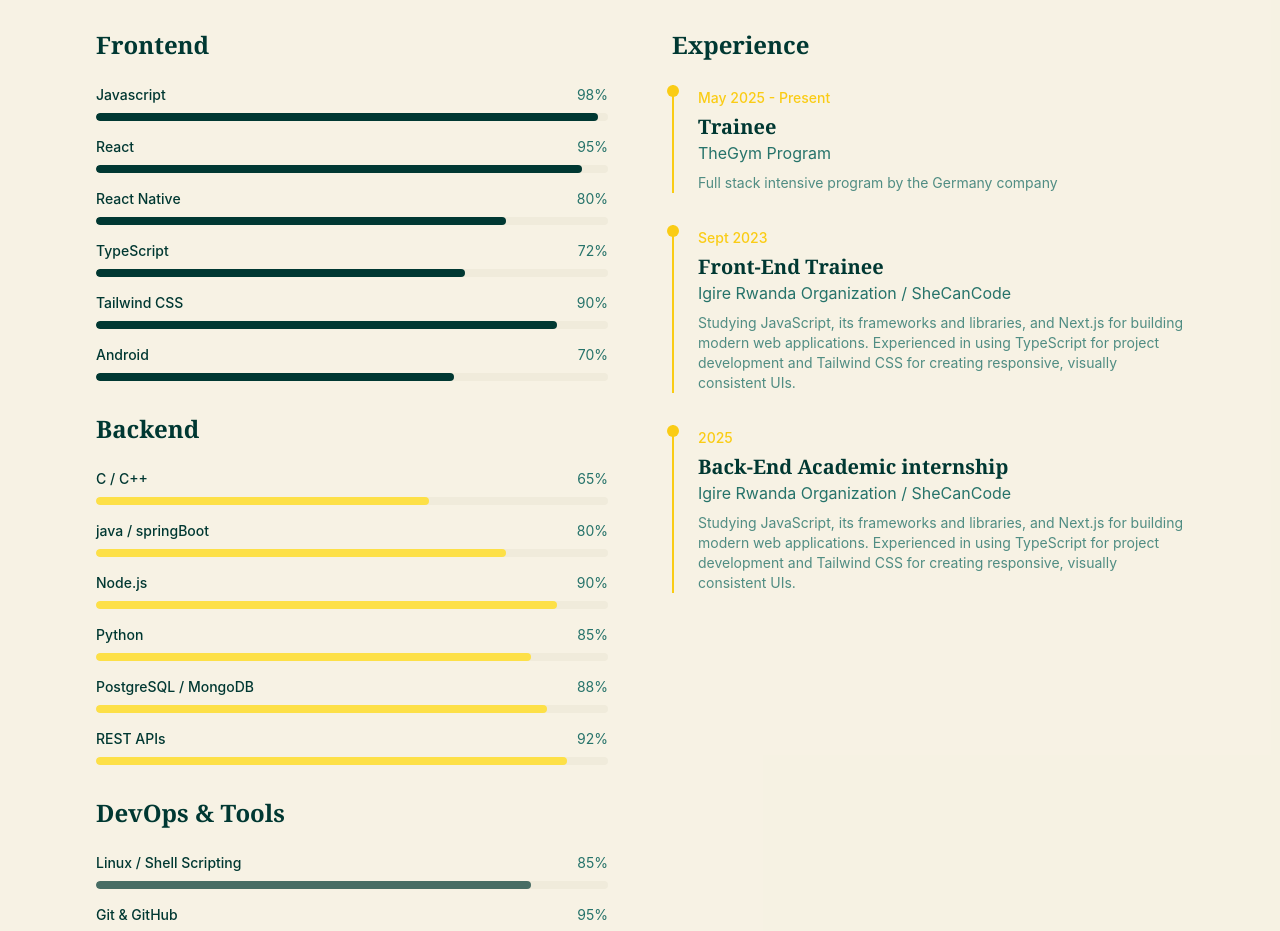
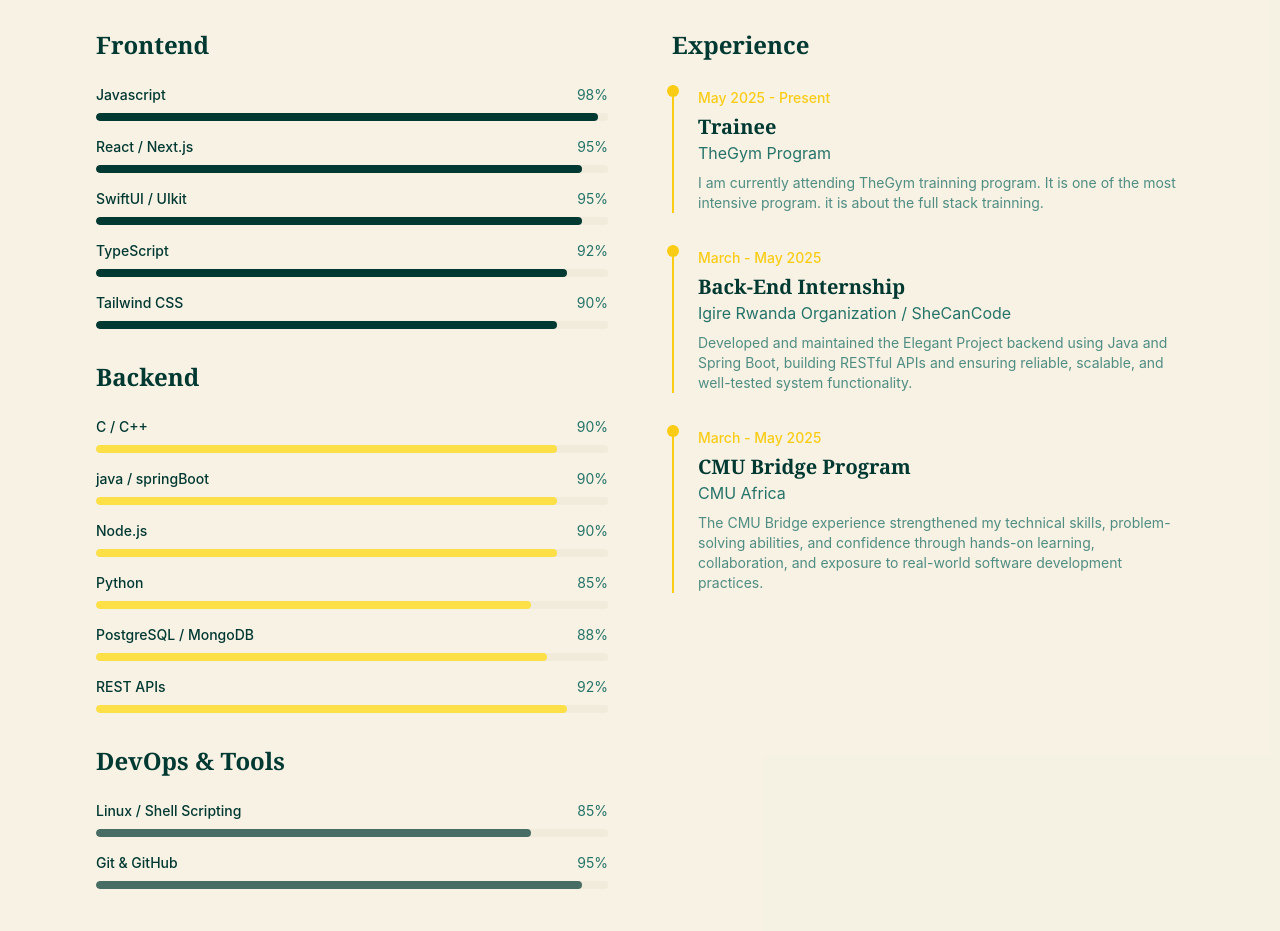
Before and after one commit to uwinezaflorence20/New_Portifolio, a React (Vite) app: page / in a window 1280 px wide. Shown: the part 2040-2971 px from the top of the page. Built offline with nearby package versions, Linux system fonts and the light colour scheme.

Commit message:
done with the experience

```diff
--- a/src/components/Skills.tsx
+++ b/src/components/Skills.tsx
@@ -4,16 +4,15 @@ import { useRef } from "react";
 
 const frontendSkills = [
   { name: "Javascript", level: 98 },
-  { name: "React ", level: 95 },
-  { name: "React Native ", level: 80 },
-  { name: "TypeScript", level: 72 },
+  { name: "React / Next.js", level: 95 },
+  { name: "SwiftUI / UIkit", level: 95 },
+  { name: "TypeScript", level: 92 },
   { name: "Tailwind CSS", level: 90 },
-  { name: "Android", level: 70 },
 ];
 
 const backendSkills = [
-  { name: "C / C++", level: 65 },
-  { name: "java / springBoot", level: 80 },
+  { name: "C / C++", level: 90 },
+  { name: "java / springBoot", level: 90 },
   { name: "Node.js ", level: 90 },
   { name: "Python ", level: 85 },
   { name: "PostgreSQL / MongoDB", level: 88 },
@@ -27,22 +26,22 @@ const devopsSkills = [
 
 const experience = [
   {
-    role: "Trainee ",
+    role: "Trainee",
     company: "TheGym Program",
     period: "May 2025 - Present",
-    description: "Full stack intensive program by the Germany company",
+    description: "I am currently attending TheGym trainning program. It is one of the most intensive program. it is about the full stack trainning. ",
   },
   {
-    role: "Front-End Trainee",
+    role: "Back-End Internship",
     company: "Igire Rwanda Organization / SheCanCode",
-    period: "Sept 2023 ",
-    description: "Studying JavaScript, its frameworks and libraries, and Next.js for building modern web applications. Experienced in using TypeScript for project development and Tailwind CSS for creating responsive, visually consistent UIs.",
+    period: "March - May 2025 ",
+    description: "Developed and maintained the Elegant Project backend using Java and Spring Boot, building RESTful APIs and ensuring reliable, scalable, and well-tested system functionality.",
   },
-  {
-    role: "Back-End Academic internship",
-    company: "Igire Rwanda Organization / SheCanCode",
-    period: " 2025 ",
-    description: "Studying JavaScript, its frameworks and libraries, and Next.js for building modern web applications. Experienced in using TypeScript for project development and Tailwind CSS for creating responsive, visually consistent UIs.",
+   {
+    role: "CMU Bridge Program",
+    company: "CMU Africa",
+    period: "March - May 2025 ",
+    description: "The CMU Bridge experience strengthened my technical skills, problem-solving abilities, and confidence through hands-on learning, collaboration, and exposure to real-world software development practices.",
   },
 ];
 
```
